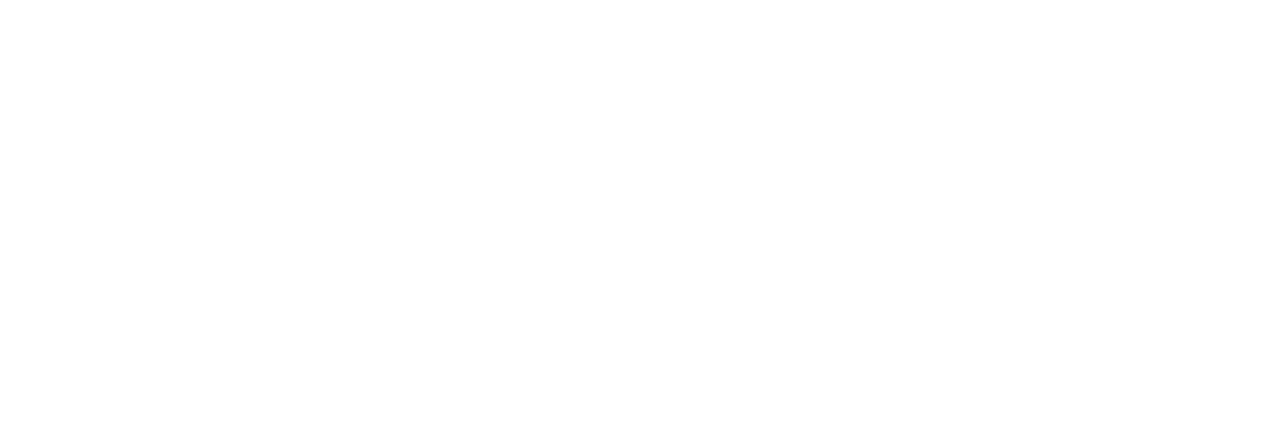
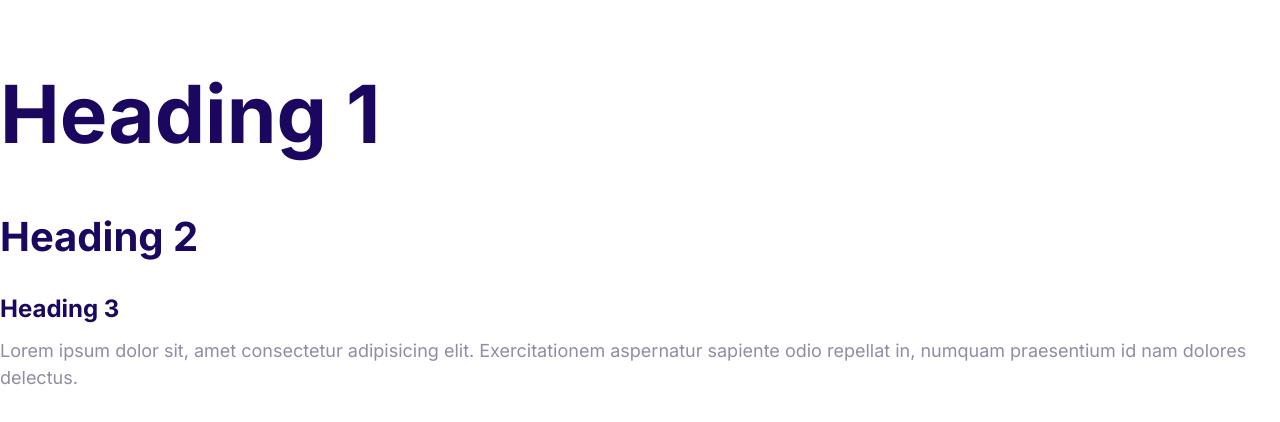
Before and after one commit to faisaloias/faisals, a plain HTML site: page index.html in a window 1280 px wide. Drawn offline with Linux system fonts and the light colour scheme.

Commit message:
Define the styles for Fonts.

```diff
--- a/css/styles.css
+++ b/css/styles.css
@@ -5,3 +5,45 @@
     --color-headings: #1b0760;
     --color-body: #918ca4;
 }
+html{
+    font-size: 62.5%;
+}
+body{
+    font-family: inter, Arial, Helvetica, sans-serif;
+    font-size: 2.4rem;
+    line-height: 1.5;
+    color: var(--color-body);
+}
+
+h1,h2,h3{
+    color: var(--color-headings);
+    margin-bottom: 1rem;
+}
+h1{
+    font-size: 7rem;
+}
+h2{
+    font-size: 4rem;
+}
+h3{
+    font-size: 3rem;
+
+}
+p{
+    margin-top: 0;
+}
+
+@media screen and (min-width: 1024px) {
+    body{
+        font-size: 1.8rem;
+    }
+    h1{
+        font-size: 8rem;
+    }
+    h2{
+        font-size: 4rem;
+    }
+    h3{
+        font-size: 2.4rem;
+    }
+}
--- a/index.html
+++ b/index.html
@@ -4,9 +4,24 @@
     <meta charset="UTF-8" />
     <meta http-equiv="X-UA-Compatible" content="IE=edge" />
     <meta name="viewport" content="width=device-width, initial-scale=1.0" />
+    <link rel="preconnect" href="https://fonts.googleapis.com" />
+    <link rel="preconnect" href="https://fonts.gstatic.com" crossorigin />
+    <link
+      href="https://fonts.googleapis.com/css2?family=Inter:wght@400;700&display=swap"
+      rel="stylesheet"
+    />
     <link rel="stylesheet" href="css/normalize.css" />
     <link rel="stylesheet" href="css/styles.css" />
     <title>Document</title>
   </head>
-  <body></body>
+  <body>
+    <h1>Heading 1</h1>
+    <h2>Heading 2</h2>
+    <h3>Heading 3</h3>
+    <p>
+      Lorem ipsum dolor sit, amet consectetur adipisicing elit. Exercitationem
+      aspernatur sapiente odio repellat in, numquam praesentium id nam dolores
+      delectus.
+    </p>
+  </body>
 </html>
```
